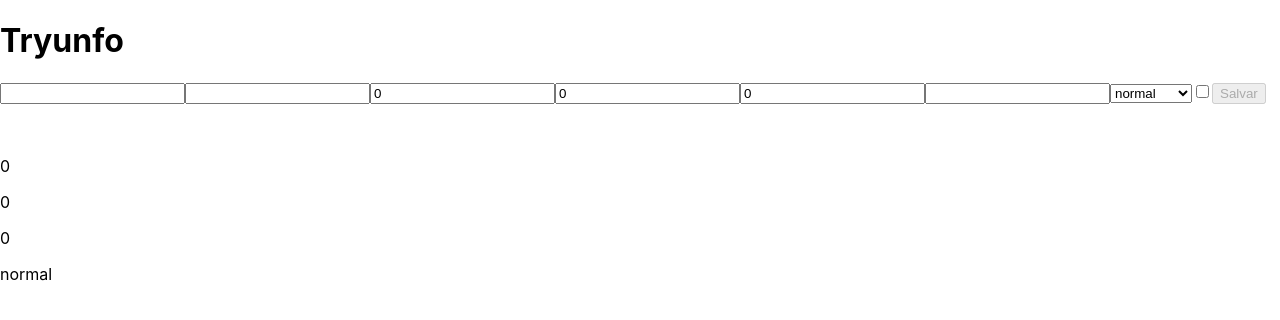
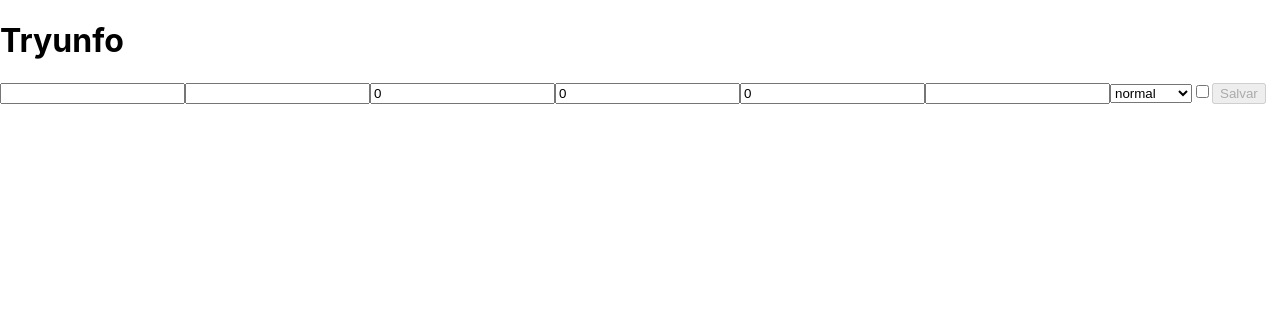
Before and after one commit to math180/Tryunfo-Project, a React (Create React App) app: page / in a window 1280 px wide. Shown: the top 320 px of the page. Built offline with nearby package versions, Linux system fonts and the light colour scheme.

Commit message:
requisito 8

```diff
--- a/src/App.jsx
+++ b/src/App.jsx
@@ -116,7 +116,22 @@
       cardRare,
       cardTrunfo,
       isSaveButtonDisabled,
+      cards,
     } = this.state;
+
+    const showCards = cards.map((card) => (
+      <Card
+        key={ card.cardName }
+        cardName={ card.cardName }
+        cardDescription={ card.cardDescription }
+        cardAttr1={ card.cardAttr1 }
+        cardAttr2={ card.cardAttr2 }
+        cardAttr3={ card.cardAttr3 }
+        cardImage={ card.Image }
+        cardRare={ card.cardRare }
+        cardTrunfo={ card.cardTrunfo }
+      />
+    ));
 
     return (
       <div>
@@ -136,16 +151,9 @@
           isSaveButtonDisabled={ isSaveButtonDisabled }
 
         />
-        <Card
-          cardName={ cardName }
-          cardDescription={ cardDescription }
-          cardAttr1={ cardAttr1 }
-          cardAttr2={ cardAttr2 }
-          cardAttr3={ cardAttr3 }
-          cardImage={ cardImage }
-          cardRare={ cardRare }
-          cardTrunfo={ cardTrunfo }
-        />
+        <div>
+          { showCards.length > 0 ? showCards : '' }
+        </div>
       </div>
     );
   }
```
